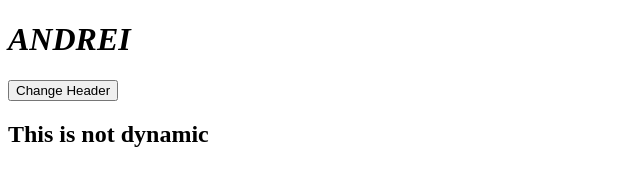
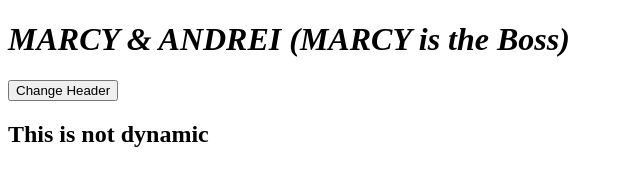
Before and after one commit to OuTaThIsWoRlD3000/background-generator, a plain HTML site: page index.html in a window 1280 px wide. Shown: the whole page, without its empty margins (0-640 px from the left). Drawn offline with Linux system fonts and the light colour scheme.

Commit message:
changed the h1

```diff
--- a/index.html
+++ b/index.html
@@ -8,7 +8,7 @@
 </head>
 <body>
     <!-- Header element -->
-    <h1 id="dynamicHeader">ANDREI</h1>
+    <h1 id="dynamicHeader"> MARCY & ANDREI (MARCY is the Boss)</h1>
 
     <!-- Button to change the content -->
     <button id="changeHeaderButton">Change Header</button>
```
